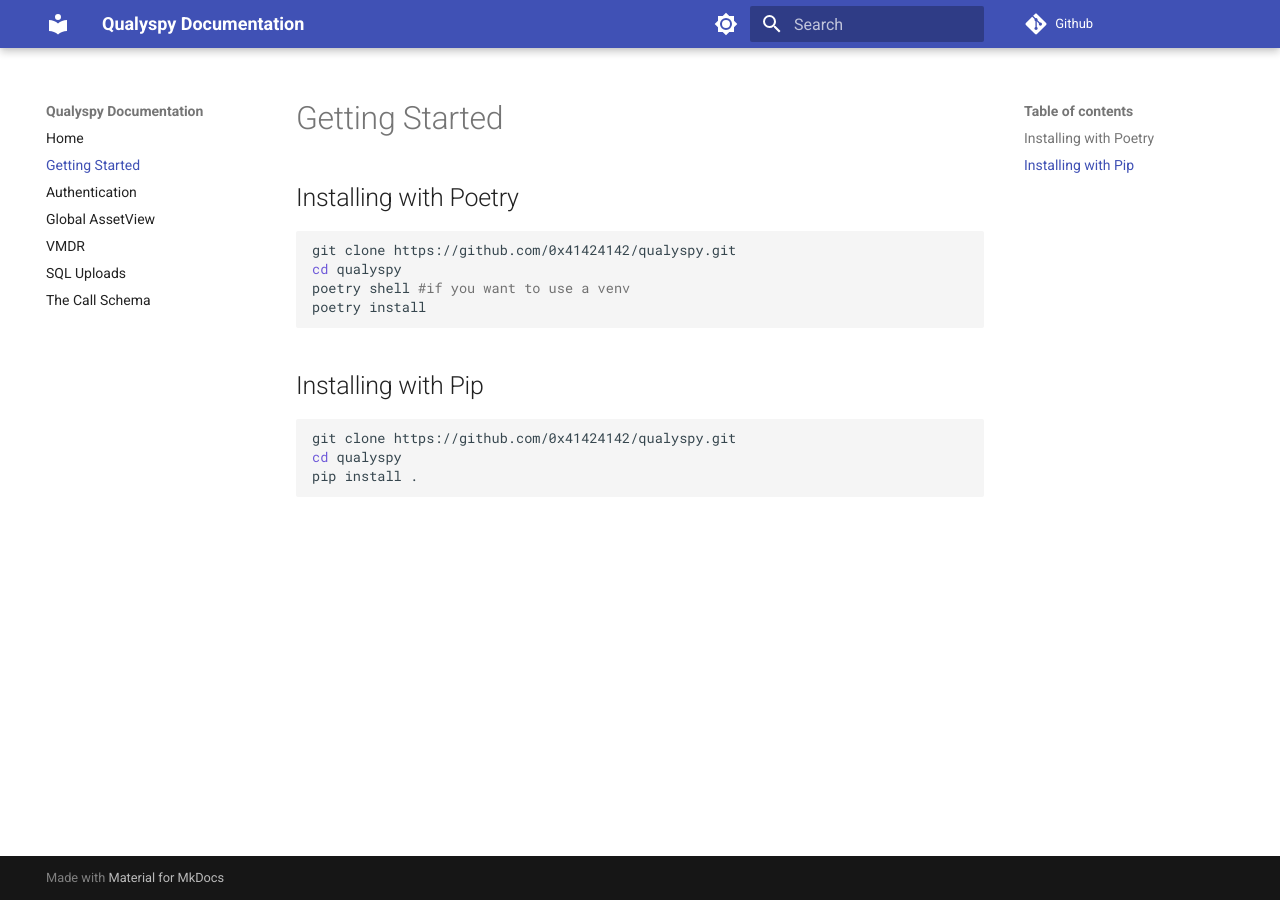
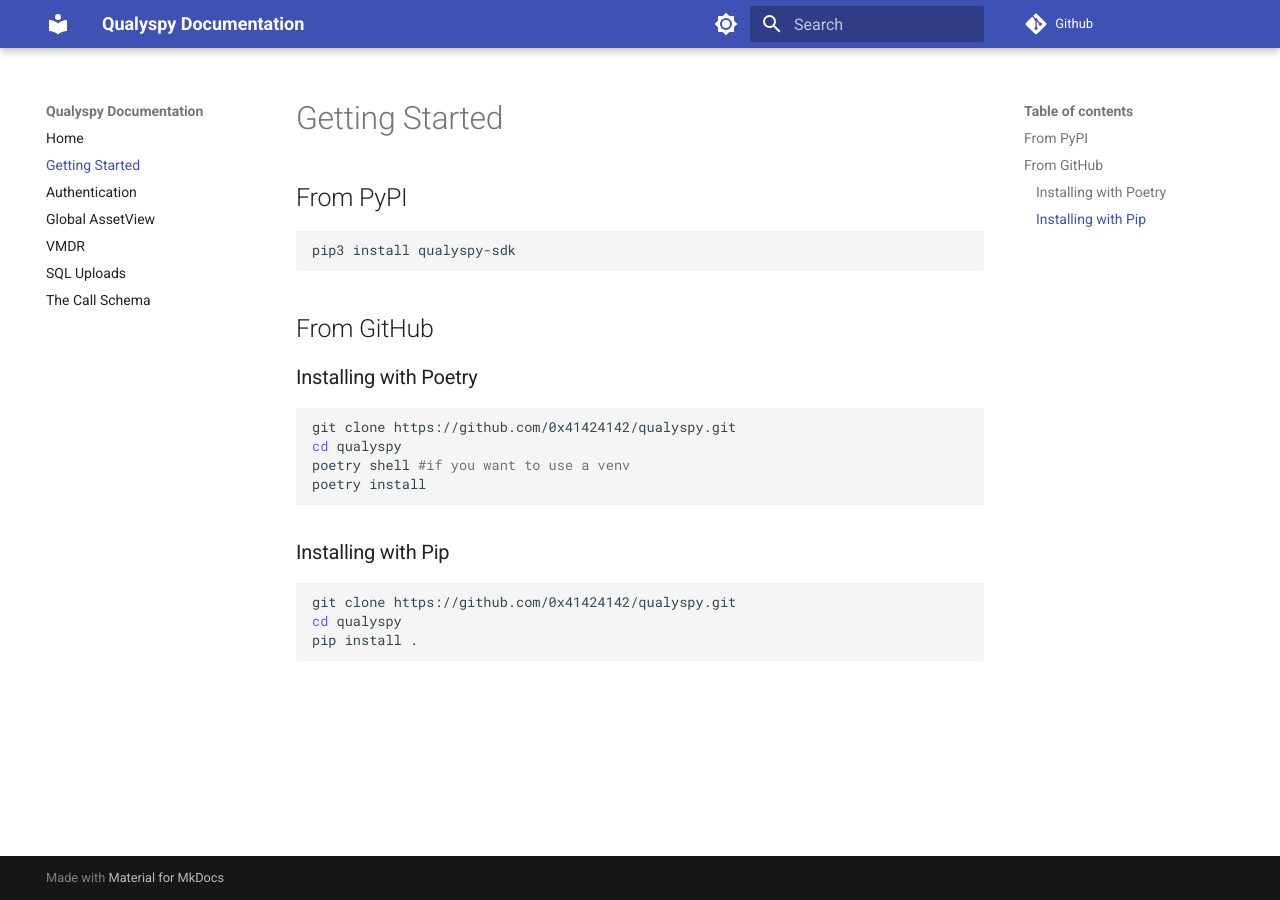
Before and after one commit to 0x41424142/qualysdk, an MkDocs documentation site: the page built from docs/quickstart.md, in a window 1280 px wide. Built offline with MkDocs 1.6.1 and Material for MkDocs 9.7.7, drawn with Linux system fonts in a browser that asks for light colours; comment, search, counter and statistics services are not loaded.

Commit message:
Update quickstart.md

````diff
--- a/docs/quickstart.md
+++ b/docs/quickstart.md
@@ -1,6 +1,14 @@
 # Getting Started
 
-## Installing with Poetry
+## From PyPI
+
+```bash
+pip3 install qualyspy-sdk
+```
+
+## From GitHub
+
+### Installing with Poetry
 
 ```bash
 git clone https://github.com/0x41424142/qualyspy.git
@@ -9,7 +17,7 @@
 poetry install
 ```
 
-## Installing with Pip
+### Installing with Pip
 
 ```bash
 git clone https://github.com/0x41424142/qualyspy.git
````
